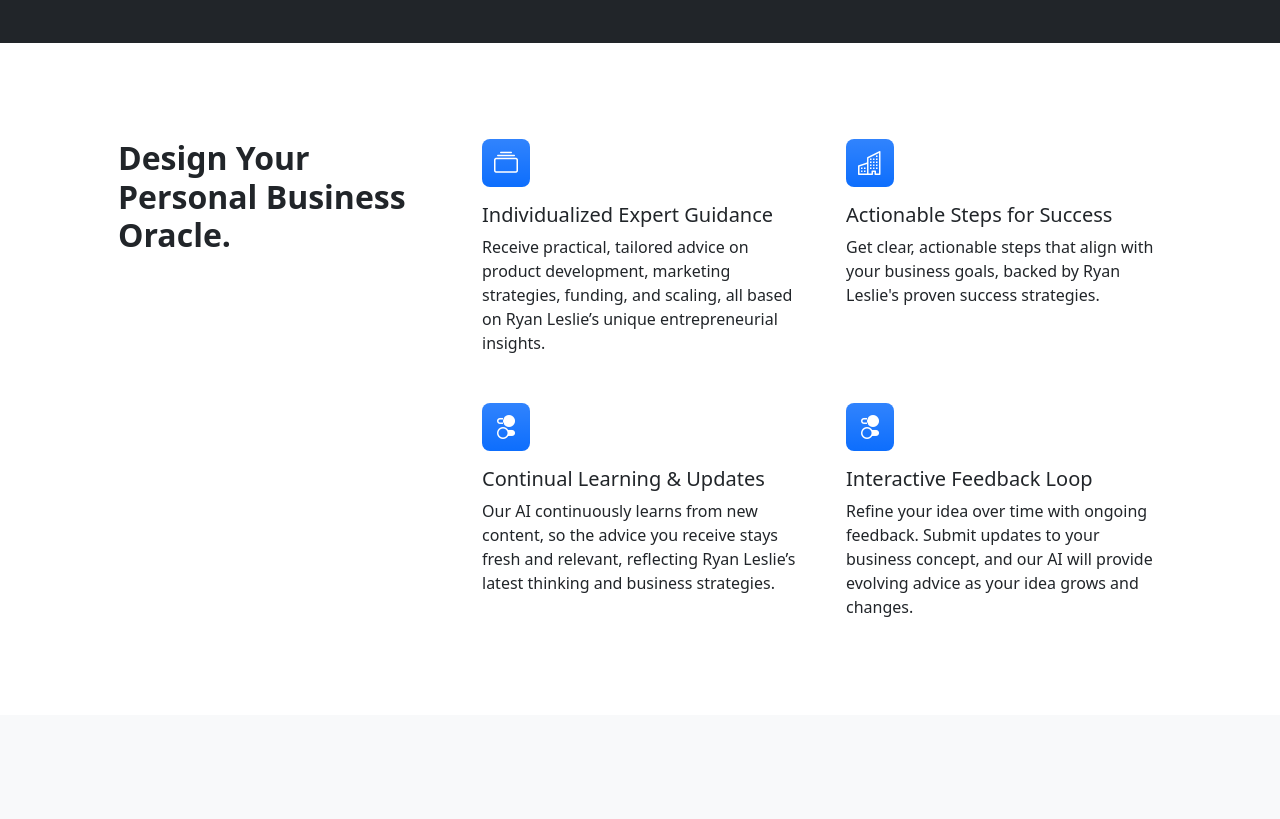
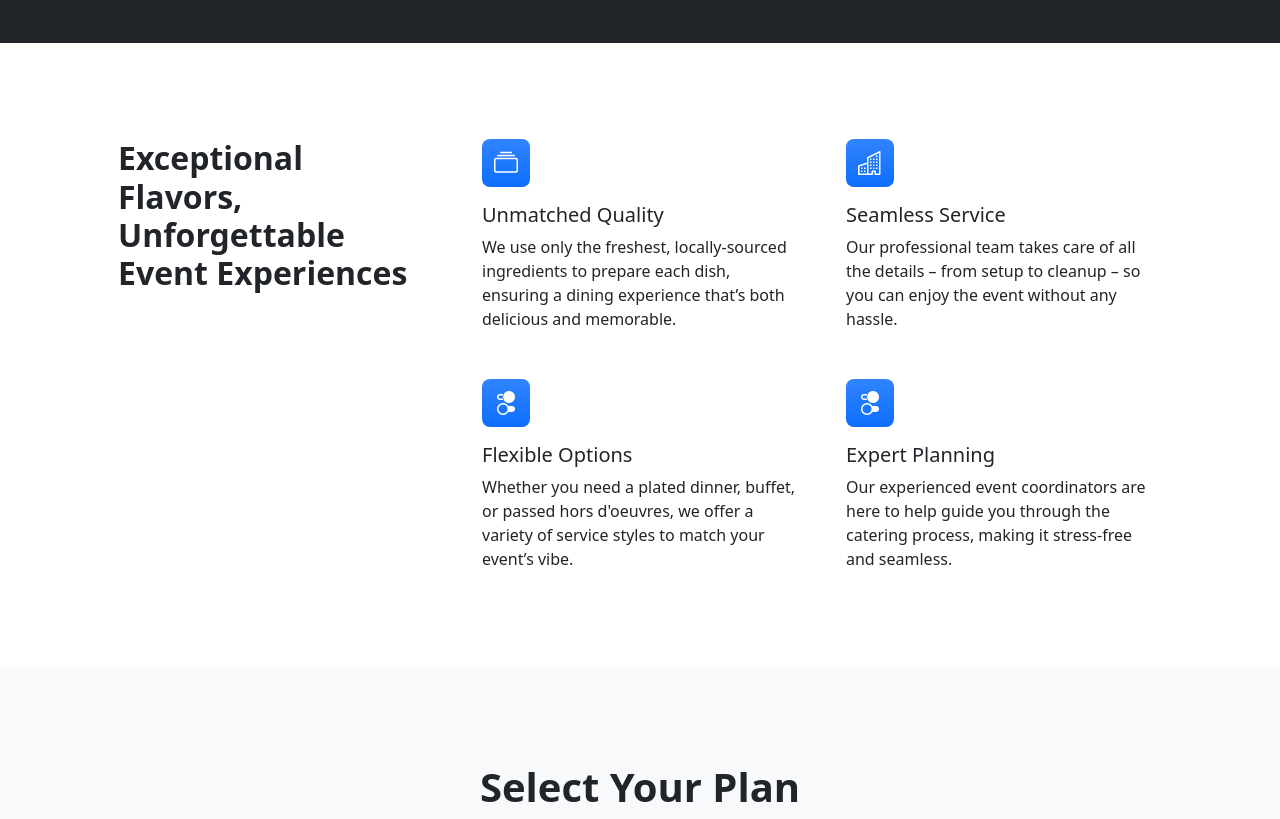
Before and after one commit to huttonglobal/eventsync, a plain HTML site: page index.html in a window 1280 px wide. Shown: the part 580-1399 px from the top of the page. Drawn offline with nearby package versions, Linux system fonts and the light colour scheme; a script that the page names is missing.

Commit message:
Update index.html

```diff
--- a/index.html
+++ b/index.html
@@ -44,28 +44,28 @@
             <section class="py-5" id="features">
                 <div class="container px-5 my-5">
                     <div class="row gx-5">
-                        <div class="col-lg-4 mb-5 mb-lg-0"><h2 class="fw-bolder mb-0">Design Your Personal Business Oracle.</h2></div>
+                        <div class="col-lg-4 mb-5 mb-lg-0"><h2 class="fw-bolder mb-0">Exceptional Flavors, Unforgettable Event Experiences</h2></div>
                         <div class="col-lg-8">
                             <div class="row gx-5 row-cols-1 row-cols-md-2">
                                 <div class="col mb-5 h-100">
                                     <div class="feature bg-primary bg-gradient text-white rounded-3 mb-3"><i class="bi bi-collection"></i></div>
-                                    <h2 class="h5">Individualized Expert Guidance</h2>
-                                    <p class="mb-0">Receive practical, tailored advice on product development, marketing strategies, funding, and scaling, all based on Ryan Leslie’s unique entrepreneurial insights.</p>
+                                    <h2 class="h5">Unmatched Quality</h2>
+                                    <p class="mb-0">We use only the freshest, locally-sourced ingredients to prepare each dish, ensuring a dining experience that’s both delicious and memorable.</p>
                                 </div>
                                 <div class="col mb-5 h-100">
                                     <div class="feature bg-primary bg-gradient text-white rounded-3 mb-3"><i class="bi bi-building"></i></div>
-                                    <h2 class="h5">Actionable Steps for Success</h2>
-                                    <p class="mb-0">Get clear, actionable steps that align with your business goals, backed by Ryan Leslie's proven success strategies.</p>
+                                    <h2 class="h5">Seamless Service</h2>
+                                    <p class="mb-0">Our professional team takes care of all the details – from setup to cleanup – so you can enjoy the event without any hassle.</p>
                                 </div>
                                 <div class="col mb-5 mb-md-0 h-100">
                                     <div class="feature bg-primary bg-gradient text-white rounded-3 mb-3"><i class="bi bi-toggles2"></i></div>
-                                    <h2 class="h5">Continual Learning & Updates</h2>
-                                    <p class="mb-0">Our AI continuously learns from new content, so the advice you receive stays fresh and relevant, reflecting Ryan Leslie’s latest thinking and business strategies.</p>
+                                    <h2 class="h5">Flexible Options</h2>
+                                    <p class="mb-0">Whether you need a plated dinner, buffet, or passed hors d'oeuvres, we offer a variety of service styles to match your event’s vibe.</p>
                                 </div>
                                 <div class="col h-100">
                                     <div class="feature bg-primary bg-gradient text-white rounded-3 mb-3"><i class="bi bi-toggles2"></i></div>
-                                    <h2 class="h5">Interactive Feedback Loop</h2>
-                                    <p class="mb-0">Refine your idea over time with ongoing feedback. Submit updates to your business concept, and our AI will provide evolving advice as your idea grows and changes.</p>
+                                    <h2 class="h5">Expert Planning</h2>
+                                    <p class="mb-0">Our experienced event coordinators are here to help guide you through the catering process, making it stress-free and seamless.</p>
                                 </div>
                             </div>
                         </div>
```
